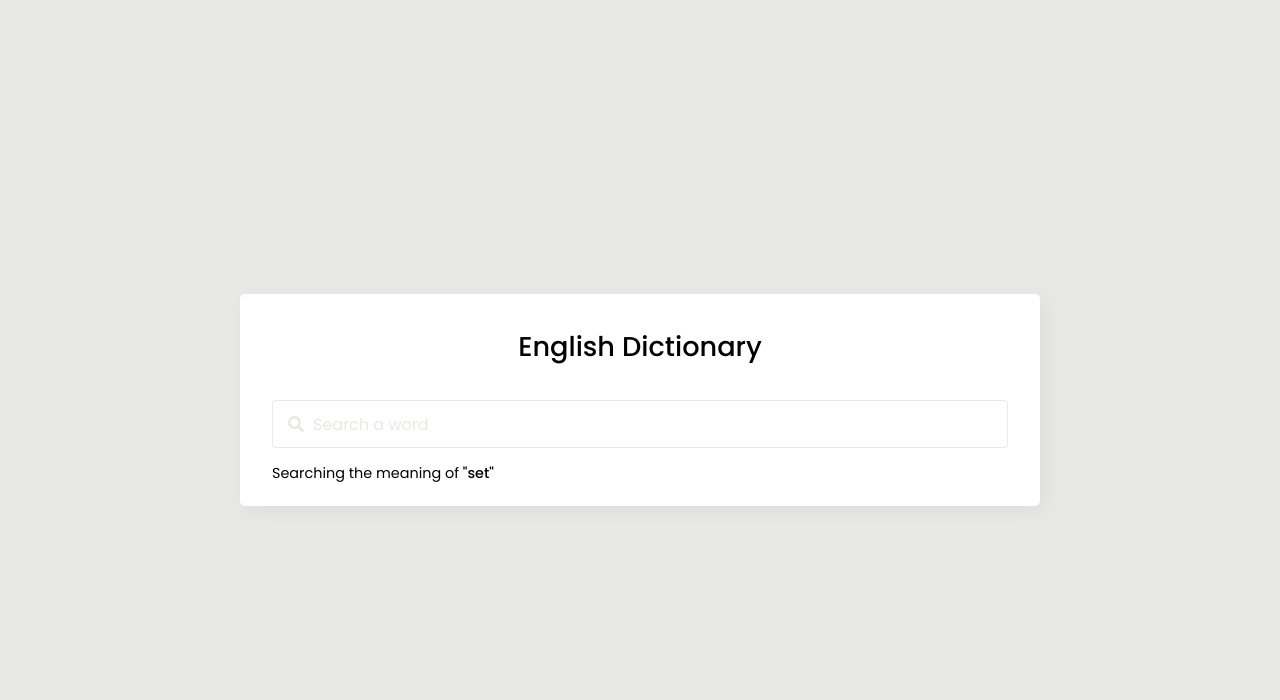
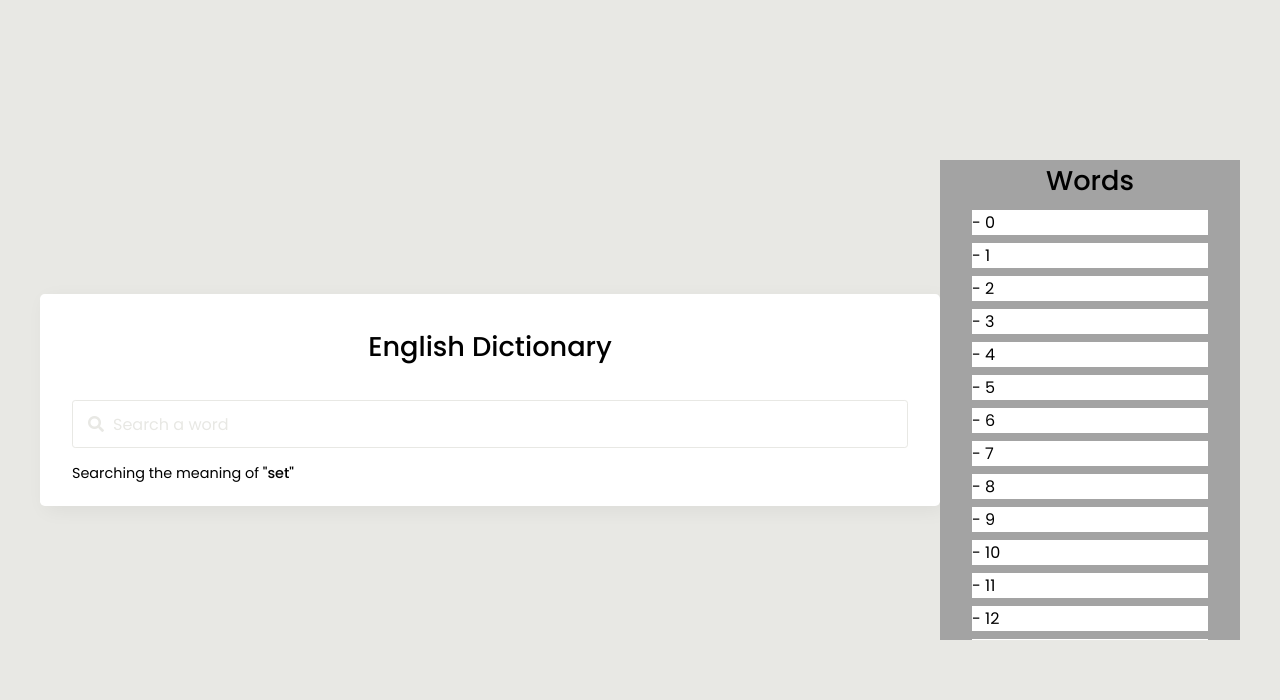
Before and after one commit to nkwleroux/learning_NodeJS, a website: page DictionaryApp/Mock/public/frontPage.html in a window 1280 px wide. Drawn offline with Linux system fonts and the light colour scheme; no server answers.

Commit message:
WIP Dictionary app
Playing with css

```diff
--- a/DictionaryApp/Mock/public/api.js
+++ b/DictionaryApp/Mock/public/api.js
@@ -8,31 +8,69 @@ let audio;
 const wordsList = wrapper.querySelector(".wordsList .list");
 const synonyms = wrapper.querySelector(".synonyms .list");
 const antonyms = wrapper.querySelector(".antonyms .list");
+let list = [];
 
 //debug (calls onLoad + my own funciton)
 document.addEventListener("DOMContentLoaded", function () {
   if (searchInput.value == undefined || searchInput.value == "") {
     //Debug only
+    for (let index = 0; index < 15; index++) {
+      let tag = `<span>- ${index}</span>`;
+      const sidebar = document.querySelector(".sidebar .list");
+      sidebar.insertAdjacentHTML("beforeend", tag);
+    }
+
+
     fetchApi("set");
     return;
   }
   fetchApi(searchInput.value);
 });
 
-function data(result, word) {
+function data(result) {
   wrapper.classList.add("active");
+
+  //if i want the whole word search result
+  // let wordInput = {
+  //   Word: result[0].word,
+  //   PartOfSpeech: result[0].meanings[0].partOfSpeech,
+  //   Phonetics: result[0].phonetics[0].text,
+  //   Meanings: result[0].meanings[0].definitions,
+  //   Synonyms: result[0].meanings[0].synonyms,
+  //   Antonyms: result[0].meanings[0].antonyms,
+  // };
+
+  // let jsOb = JSON.stringify(wordInput); //to json
+  // let parsedata = JSON.parse(jsOb); // from json
+
+  // if (!list.includes(jsOb)) {
+  //   list.push(jsOb);
+  // }
 
   //Word
   let wordSearched = result[0].word.replace(/^\w/, (c) => c.toUpperCase());
   document.querySelector(".word strong").innerText = wordSearched;
-  console.log(`${wordSearched}`);
+
+  if (!list.includes(result[0].word)) {
+    list.push(result[0].word);
+    let tag = `<span>- ${wordSearched}</span>`;
+    const sidebar = document.querySelector(".sidebar .list");
+    sidebar.insertAdjacentHTML("beforeend", tag);
+  }
 
   //Phonetics
   let phontetics = "";
-  if (result[0].phonetics[0] != undefined) {
+  if (result[0].phonetics[0].text != undefined) {
     phontetics = `${result[0].meanings[0].partOfSpeech}  ${result[0].phonetics[0].text}`;
   }
   document.querySelector(".word span").innerText = phontetics;
+
+  if (result[0].phonetics[0].text != undefined) {
+    volume.style.display = "block";
+    audio = new Audio(result[0].phonetics[0].audio);
+  } else {
+    volume.style.display = "none";
+  }
 
   //Words
   wordsList.innerHTML = "";
@@ -60,7 +98,6 @@ function data(result, word) {
 
 //synonyms & antonyms
 function addLinkedRelatedWords(html, wordsList) {
-  console.log(wordsList[0]);
   let tag;
   if (wordsList[0] == undefined) {
     html.parentElement.style.display = "none";
@@ -92,7 +129,7 @@ function fetchApi(word) {
       throw new Error("Failed getting JSON response");
     })
     .then((responseJSON) => {
-      data(responseJSON, word);
+      data(responseJSON);
     })
     .catch((err) => {
       console.log(err);
@@ -109,7 +146,7 @@ searchInput.addEventListener("keyup", (e) => {
 //TODO Audio doesn't work
 volume.addEventListener("click", () => {
   volume.style.color = "#4D59FB";
-  // audio.play();
+  audio.play();
   setTimeout(() => {
     volume.style.color = "#999";
   }, 800);
@@ -122,3 +159,33 @@ removeIcon.addEventListener("click", () => {
   infoText.style.color = "#9A9A9A";
   infoText.innerHTML = "";
 });
+
+//----------------//
+
+//for "function data"
+//!bit overkill and scuffed
+//!Prints a list of all info of a word
+// let ob = result.map((object) => {
+//   const { word, phonetics, meanings } = object;
+
+//   let phoneticsText = phonetics.map((phoneticsOb) => {
+//     const { text } = phoneticsOb;
+//     return { text };
+//   });
+
+//   let meaningsText = meanings.map((meaningsOb) => {
+//     const { partOfSpeech, definitions, synonyms, antonyms } = meaningsOb;
+
+//     let defAndExText = definitions.map((defAndExOb) => {
+//       const { definition, example } = defAndExOb;
+//       return { definition, example };
+//     });
+
+//     return { partOfSpeech, defAndExText, synonyms, antonyms };
+//   });
+
+//   return { word, phoneticsText, meaningsText };
+// });
+// console.log(ob);
+
+//----------------//
--- a/DictionaryApp/Mock/public/frontPage.html
+++ b/DictionaryApp/Mock/public/frontPage.html
@@ -21,6 +21,7 @@
     <title>English Dictionary</title>
   </head>
   <body>
+    <div class="contentWrapper">
       <div class="wrapper">
         <header>English Dictionary</header>
         <div class="search">
@@ -61,6 +62,12 @@
           </div>
         </ul>
       </div>
+      <div class="sidebar">
+        <header>Words</header>
+        <div class="list"></div>
+      </div>
+    </div>
+
 
     <script src="./api.js"></script>
   </body>
--- a/DictionaryApp/Mock/public/style.css
+++ b/DictionaryApp/Mock/public/style.css
@@ -13,18 +13,30 @@ body {
   min-height: 100vh;
   background: #e8e8e4;
 }
+/* not necessary */
+.contentWrapper {
+  display: flex;
+  align-items: center;
+  justify-content: center;
+
+  background: #e8e8e4;
+  width: 75rem;
+  max-height:30rem;
+}
+
 ::selection {
   color: #fff;
   background: #4d59fb;
 }
 .wrapper {
-  width: 50rem;
+  width: inherit;
   border-radius: 0.3rem;
   background: #fff;
   padding: 2rem 2rem;
   box-shadow: 0.3rem 0.3rem 1.2rem rgba(0, 0, 0, 0.05);
+  height: auto;
 }
-.wrapper header {
+header {
   font-size: 1.7rem;
   font-weight: 500;
   text-align: center;
@@ -112,7 +124,6 @@ ul li:last-child {
 }
 
 ul div li.wordsList{
-
   padding-bottom: 0;
 }
 
@@ -171,3 +182,28 @@ ul .content::-webkit-scrollbar {
   margin-right: 0.25rem;
   text-decoration: underline;
 }
+
+/* Sidebar */
+
+.sidebar{
+  background: rgb(163, 163, 163);
+  display: block;
+  align-items:center;
+  justify-content:center;
+  min-width: 25%;
+  padding-bottom: 1rem;
+  max-height: inherit;
+  overflow-y: auto;
+}
+
+.sidebar span{
+  background: #fff;
+  display: block;
+  align-items:baseline;
+  justify-content:baseline;
+  margin: 0.5rem 2rem 0.5rem 2rem;
+}
+
+.sidebar .list::-webkit-scrollbar{
+  width: 0rem;
+}
```
Also changed, not shown: DictionaryApp/Mock/app.js (+0 -40 lines), StarterApp/final/JSONintro.js (+54 -7 lines). Lines whose indentation alone changed are shown as unchanged.
